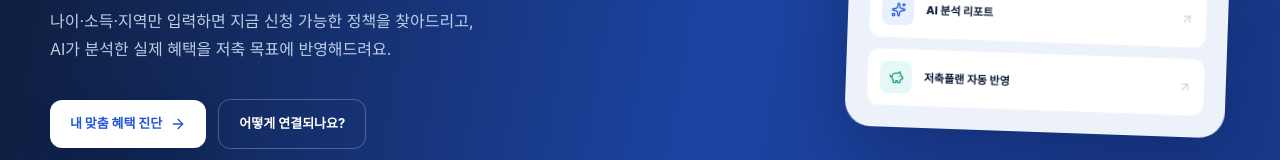
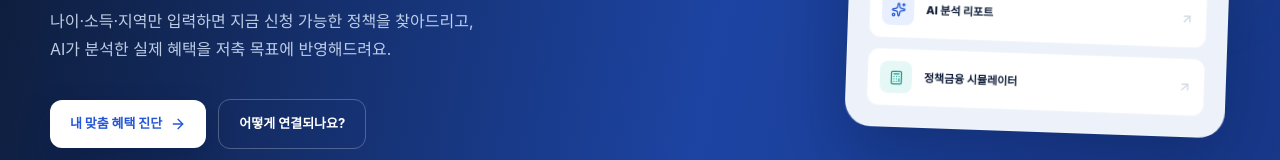
Before and after one commit to getreadytoUG/2026-Finance-AI-Challenge, a Next.js app in the folder frontend/: page / in a window 1280 px wide. Shown: the part 420-580 px from the top of the page. Built offline with nearby package versions, Linux system fonts and the light colour scheme; a web font is replaced by a local one.

Commit message:
시작페이지수정

```diff
--- a/frontend/app/page.tsx
+++ b/frontend/app/page.tsx
@@ -10,6 +10,7 @@ import {
   ShieldCheck,
   Sparkles,
   WalletCards,
+  Calculator,
 } from "lucide-react";
 import { SiteHeader } from "@/components/SiteHeader";
 import { BrandMark } from "@/components/BrandMark";
@@ -54,7 +55,7 @@ const FEATURE_CARDS = [
     // 중복이라 삭제되고 실제 계산 로직이 그쪽으로 흡수됐다 — 이 카드도 같이 옮긴다.
     title: "정책금융 시뮬레이터",
     detail: "정책 저축·대출로 얼마를 모으고 빌릴 수 있는지 계산해요.",
-    icon: PiggyBank,
+    icon: Calculator,
     loggedInPath: "/finance-simulator",
     tone: "mint",
   },
@@ -192,7 +193,7 @@ export default function Home() {
                 </div>
               </div>
               <div className="mt-4 grid gap-2.5">
-                {["AI 분석 리포트", "저축플랜 자동 반영"].map((item, i) => (
+                {["AI 분석 리포트", "정책금융 시뮬레이터"].map((item, i) => (
                   <div
                     key={item}
                     className="flex items-center gap-3 rounded-xl border border-slate-100 bg-white px-3 py-3"
@@ -200,7 +201,7 @@ export default function Home() {
                     <span
                       className={`grid h-8 w-8 place-items-center rounded-lg ${i ? "bg-[#e6f8f5] text-[#159c8d]" : "bg-[#e8f0ff] text-[#2457d6]"}`}
                     >
-                      {i ? <PiggyBank size={15} /> : <Sparkles size={15} />}
+                      {i ? <Calculator size={15} /> : <Sparkles size={15} />}
                     </span>
                     <div className="min-w-0 flex-1">
                       <div className="truncate text-[11px] font-extrabold">
```
